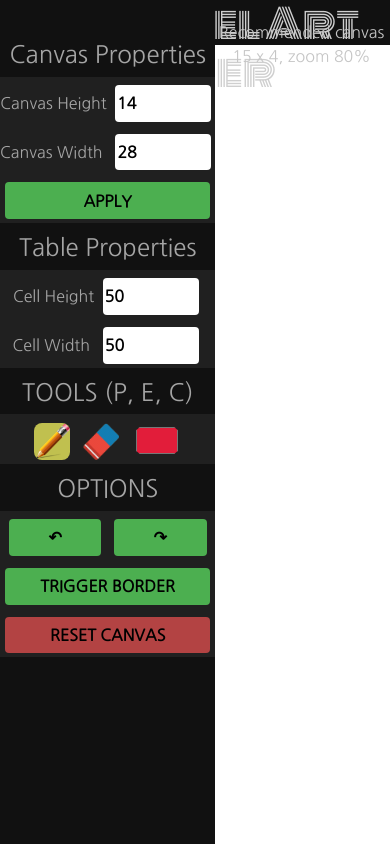
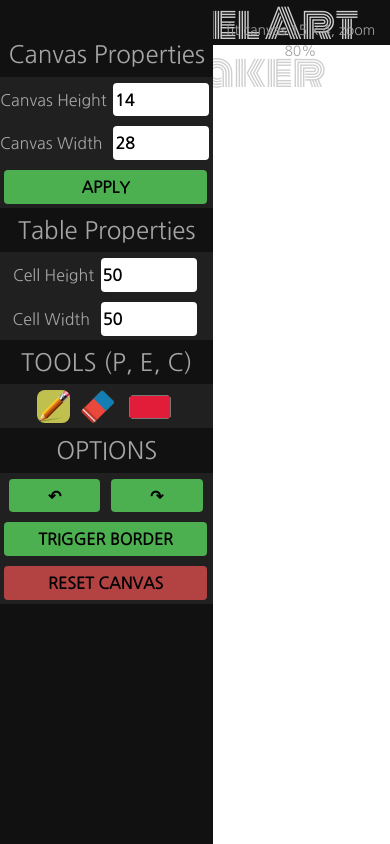
Before and after one commit to ramishenouda/pixelartmaker, a plain HTML site: page index.html in a window 390 px wide. Drawn offline with nearby package versions, Linux system fonts and the light colour scheme.

Commit message:
more responsive

```diff
--- a/designs.js
+++ b/designs.js
@@ -262,7 +262,7 @@ function setRecommendedText () {
     setCanvasSize();
     let recommendedHeight = Math.floor(CanvasSize.height / (cellHeight.value * 1.1));
     let recommendedWidth = Math.floor(CanvasSize.width / (cellWidth.value * 1.1));
-    document.getElementById('recommended').innerHTML = `Recommended canvas ${recommendedHeight} x ${recommendedWidth}, zoom 80%`;
+    document.getElementById('recommended').innerHTML = `fit canvas ${recommendedHeight} x ${recommendedWidth}, zoom 80%`;
     document.getElementById('recommended').style.left = menuBar.offsetWidth +'px';
 }
 
--- a/index.html
+++ b/index.html
@@ -22,9 +22,9 @@
 </head>
 
 <body ondragstart="return false;" ondrop="return false;">
-    <h1 id="title"> Lab: Pixel Art Maker </h1>
+    <h1 id="title"> Pixel Art Maker </h1>
+
     <div id="recommended"></div>
-
     <form id="menuBar">
         <h4>Canvas Properties</h4>
         <div class="section">
--- a/styles.css
+++ b/styles.css
@@ -10,9 +10,9 @@ body {
 }
 
 #recommended {
-  width: fit-content;
+  font-size: 14px;
   position: fixed;
-  color: rgb(197, 197, 197);
+  color: rgb(161, 161, 161);
   left: 220px;
   top: 20px;
   z-index: 3;
@@ -20,6 +20,7 @@ body {
 
 #title {
   position: fixed;
+  left: 50px;
   width: 100%;
   height: 45px;
   color: rgb(207, 207, 207);
@@ -57,7 +58,7 @@ table {
 }
 
 .section {
-  margin-bottom: 10px;
+  margin-bottom: 8px;
   background-color: rgb(32, 32, 32) !important;
 }
 
@@ -70,9 +71,9 @@ table {
 }
 
 input, .tools-image {
-  height: 2.3em;
+  height: 2.1em;
   border: none;
-  margin: 8px 4px 4px 4px;
+  margin: 6px 4px 4px 2px;
   resize: vertical;
   outline:none;
   font-weight: bold;
@@ -100,7 +101,7 @@ input[type="button"]:hover, input[type="submit"]:hover {
 
 .tools-image {
   margin-top: -12px;
-  height: 2.3em;
+  height: 2.1em;
   border-radius: 8px;
 }
 
```
